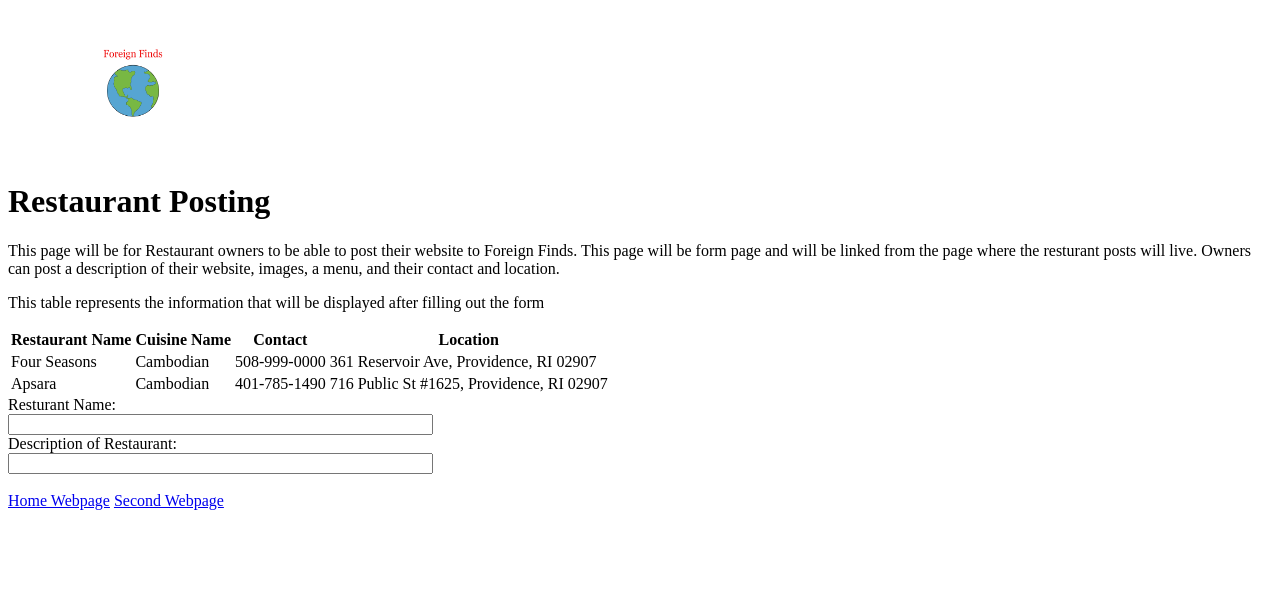
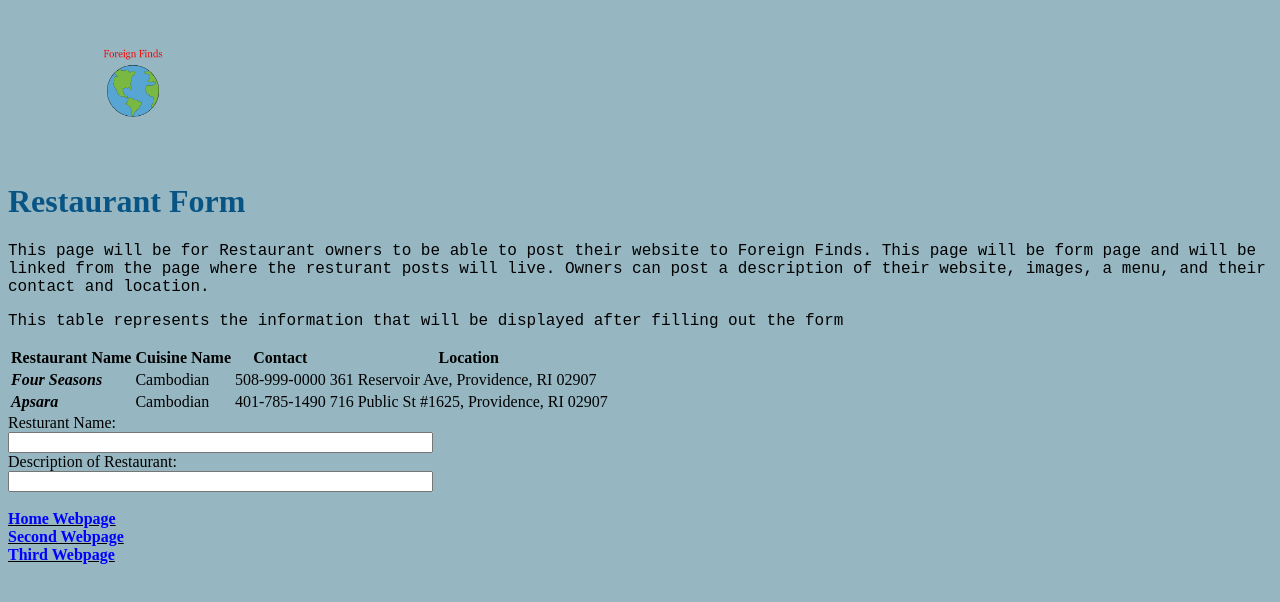
Before and after one commit to arahmat25/csc271_projects, a plain HTML site: page product_site/posting.html in a window 1280 px wide. Drawn offline with Linux system fonts and the light colour scheme.

Commit message:
style sheet

```diff
--- a/product_site/posting.html
+++ b/product_site/posting.html
@@ -1,12 +1,13 @@
 <!DOCTYPE html>
 <html lang="en">
 <head>
+    <link rel="stylesheet" href="style.css">
     <meta charset="UTF-8">
-    <title>Foreign Finds Postings</title>
+    <title>Foreign Finds Form</title>
 </head>
 <body>
     <img src="images/logo.png" width="250" height="150" alt="Blue Earth with Foreign Finds above it">
-    <h1>Restaurant Posting</h1>
+    <h1>Restaurant Form</h1>
     <p>This page will be for Restaurant owners to be able to post their website to Foreign Finds. This page will be  form
         page and will be linked from the page where the resturant posts will live. Owners can post a description of their website,
         images, a menu, and their contact and location.
@@ -20,13 +21,13 @@
             <th>Location</th>
         </tr>
         <tr>
-            <td>Four Seasons</td>
+            <td id = "RestName">Four Seasons</td>
             <td>Cambodian</td>
             <td>508-999-0000</td>
             <td> 361 Reservoir Ave, Providence, RI 02907</td>
         </tr>
         <tr>
-            <td>Apsara</td>
+            <td id = "RestName">Apsara</td>
             <td>Cambodian</td>
             <td>401-785-1490</td>
             <td>716 Public St #1625, Providence, RI 02907</td>
@@ -40,6 +41,9 @@
         <input type="text" id="Description" name="Description" maxlength="300" size="50">
       </form>
     <br>
-    <a href="index.html">Home Webpage</a>
-    <a href="posting.html">Second Webpage</a>
+    <div class = "links">
+        <a href="index.html">Home Webpage</a><br>
+        <a href="posting.html">Second Webpage</a><br>
+        <a href="resturant_post.html">Third Webpage</a>
+    </div>
 </body>
--- /dev/null
+++ b/product_site/style.css
@@ -0,0 +1,36 @@
+h1 {
+    font-family: 'Times New Roman', serif;
+    color: rgb(8, 85, 133);
+}
+
+p {
+    font-family: 'Courier New', 'Lucida Console', monospace;
+}
+
+a:link {
+    color: blue;
+    text-decoration: none;
+    font-weight: bold;
+}
+
+a:visited {
+    color: purple;
+}
+
+a:hover {
+    color: red;
+    text-decoration: underline;
+}
+
+#RestName {
+    font-weight: bold;
+    font-style: italic;
+}
+
+.links {
+    text-decoration: underline;
+}
+
+body {
+    background-color: rgb(150, 183, 194);
+  }
```
Also changed, not shown: product_site/index.html (+6 -2 lines), product_site/resturant_post.html (added, +20 -0 lines), lab/lab3/images/thumb-1920-612057.jpg (added).
